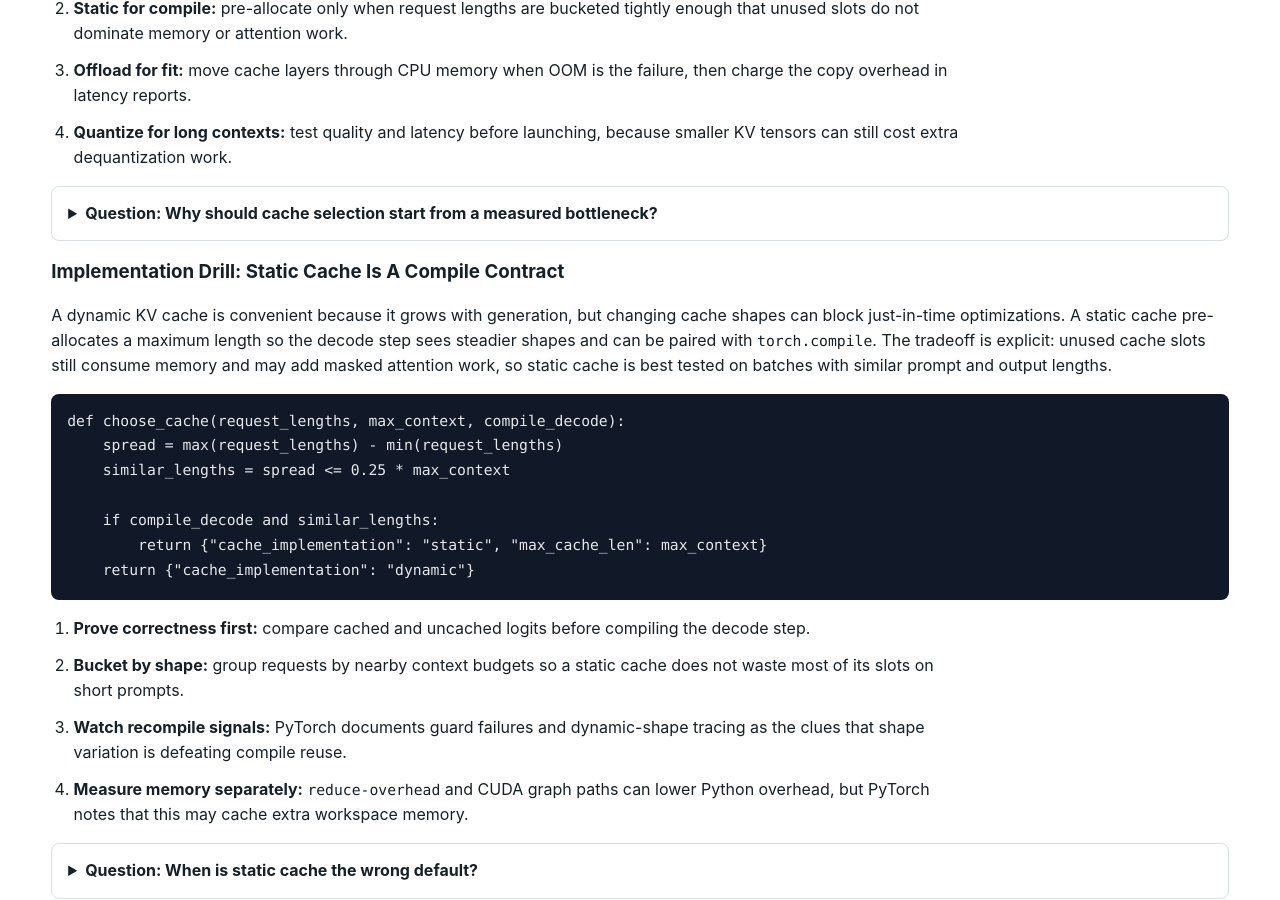
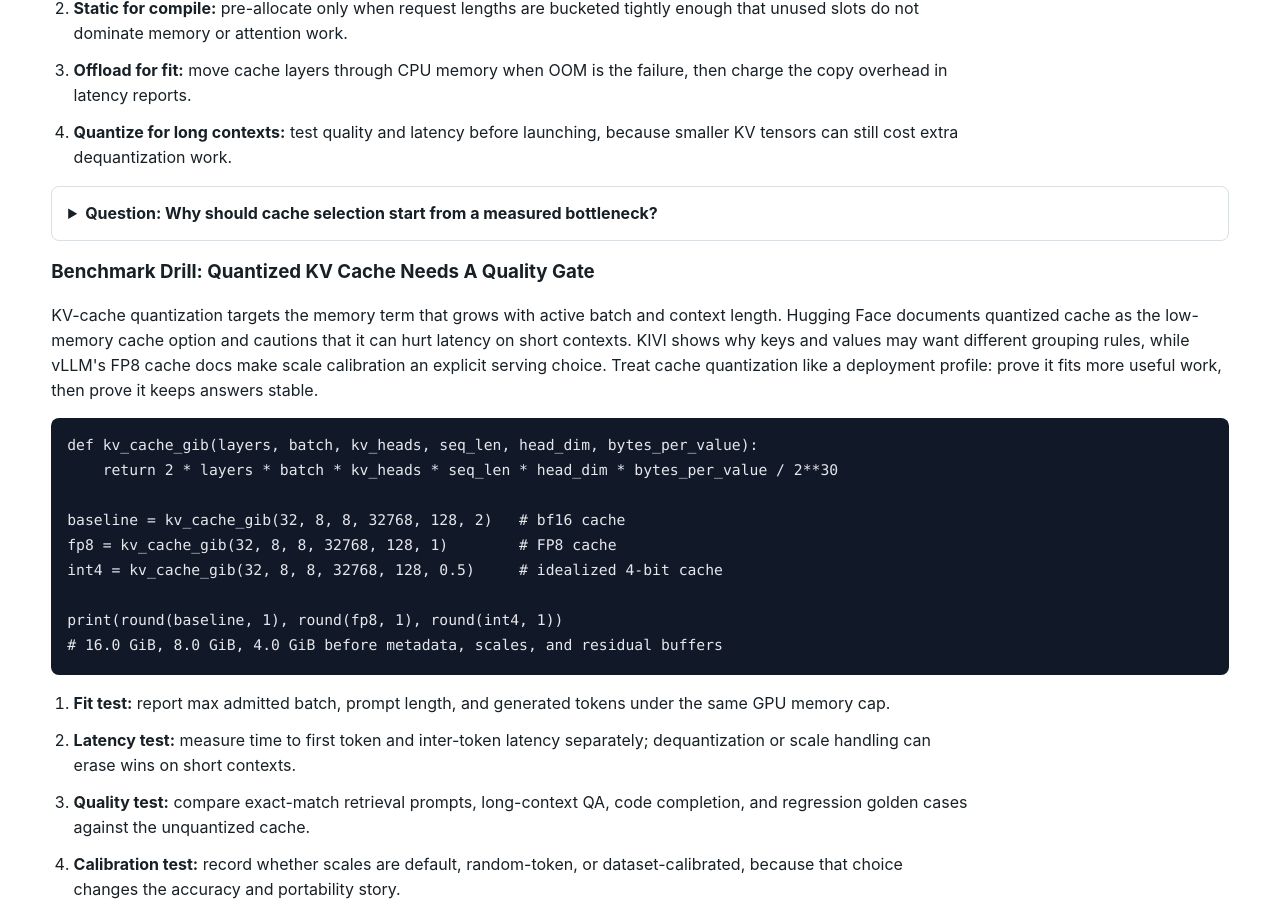
Before and after one commit to kennethli319/kennethli319.github.io, a Jekyll site: the page llm-ml-course/lessons/decoding-kv-cache.html, which Jekyll copies as it is, in a window 1280 px wide and 900 px high, scrolled down 11263 px. Built offline with Jekyll 4.4.1, drawn with Linux system fonts in a browser that asks for light colours; some of the changed text lies outside the part shown.

Commit message:
Sync LLM course KV cache quantization drill

```diff
--- a/llm-ml-course/lessons/decoding-kv-cache.html
+++ b/llm-ml-course/lessons/decoding-kv-cache.html
@@ -456,6 +456,35 @@ out = F.scaled_dot_product_attention(
         <summary>Question: Why should cache selection start from a measured bottleneck?</summary>
         <p>Each cache class trades a different resource. Static cache can help compile but wastes fixed slots, offloading saves GPU memory but moves tensors, and quantized cache saves memory but may slow short generations.</p>
       </details>
+      <h3>Benchmark Drill: Quantized KV Cache Needs A Quality Gate</h3>
+      <p>
+        KV-cache quantization targets the memory term that grows with active
+        batch and context length. Hugging Face documents quantized cache as the
+        low-memory cache option and cautions that it can hurt latency on short
+        contexts. KIVI shows why keys and values may want different grouping
+        rules, while vLLM's FP8 cache docs make scale calibration an explicit
+        serving choice. Treat cache quantization like a deployment profile:
+        prove it fits more useful work, then prove it keeps answers stable.
+      </p>
+      <pre><code class="language-python">def kv_cache_gib(layers, batch, kv_heads, seq_len, head_dim, bytes_per_value):
+    return 2 * layers * batch * kv_heads * seq_len * head_dim * bytes_per_value / 2**30
+
+baseline = kv_cache_gib(32, 8, 8, 32768, 128, 2)   # bf16 cache
+fp8 = kv_cache_gib(32, 8, 8, 32768, 128, 1)        # FP8 cache
+int4 = kv_cache_gib(32, 8, 8, 32768, 128, 0.5)     # idealized 4-bit cache
+
+print(round(baseline, 1), round(fp8, 1), round(int4, 1))
+# 16.0 GiB, 8.0 GiB, 4.0 GiB before metadata, scales, and residual buffers</code></pre>
+      <ol class="steps">
+        <li><strong>Fit test:</strong> report max admitted batch, prompt length, and generated tokens under the same GPU memory cap.</li>
+        <li><strong>Latency test:</strong> measure time to first token and inter-token latency separately; dequantization or scale handling can erase wins on short contexts.</li>
+        <li><strong>Quality test:</strong> compare exact-match retrieval prompts, long-context QA, code completion, and regression golden cases against the unquantized cache.</li>
+        <li><strong>Calibration test:</strong> record whether scales are default, random-token, or dataset-calibrated, because that choice changes the accuracy and portability story.</li>
+      </ol>
+      <details class="qa">
+        <summary>Question: Why is quantized cache not the same as weight quantization?</summary>
+        <p>Weight quantization compresses fixed model parameters. KV-cache quantization compresses request-specific attention state that changes every token, so the main tradeoff is long-context memory versus dequantization overhead and possible attention-score drift.</p>
+      </details>
       <h3>Implementation Drill: Static Cache Is A Compile Contract</h3>
       <p>
         A dynamic KV cache is convenient because it grows with generation, but
@@ -605,6 +634,8 @@ out = F.scaled_dot_product_attention(
         <a href="https://docs.vllm.ai/en/latest/features/speculative_decoding/">vLLM speculative decoding</a>,
         <a href="https://huggingface.co/docs/transformers/en/kv_cache">Hugging Face KV cache strategies</a>,
         <a href="https://huggingface.co/docs/transformers/en/cache_explanation">Hugging Face cache explanation</a>,
+        <a href="https://arxiv.org/abs/2402.02750">KIVI KV-cache quantization</a>,
+        <a href="https://docs.vllm.ai/en/latest/features/quantization/quantized_kvcache/">vLLM quantized KV cache</a>,
         <a href="https://docs.pytorch.org/docs/2.12/generated/torch.compile.html">PyTorch torch.compile</a>,
         <a href="https://docs.pytorch.org/docs/stable/generated/torch.multinomial.html">PyTorch torch.multinomial</a>,
         <a href="https://docs.pytorch.org/docs/stable/generated/torch.nn.functional.scaled_dot_product_attention.html">PyTorch SDPA</a>,
```
Also changed, not shown: llm-ml-course/README.md (+1 -0 lines).
